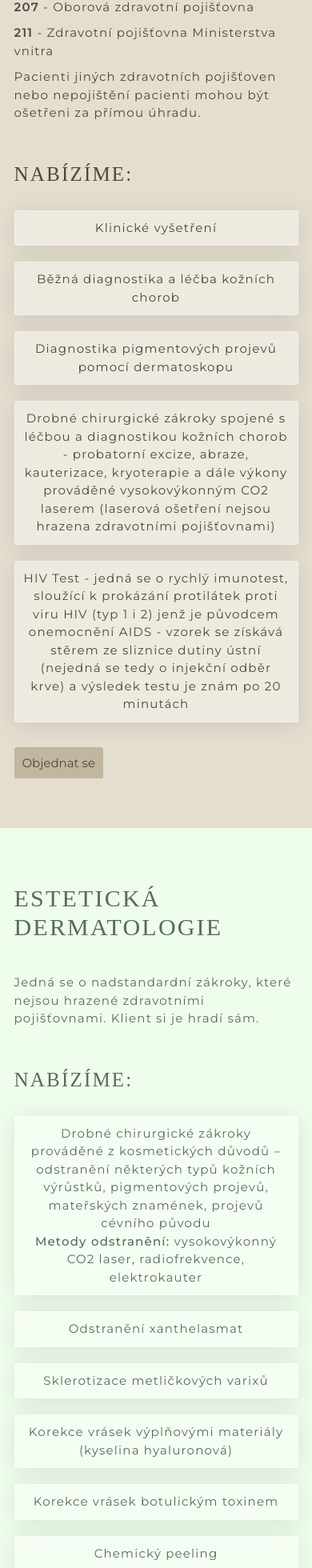
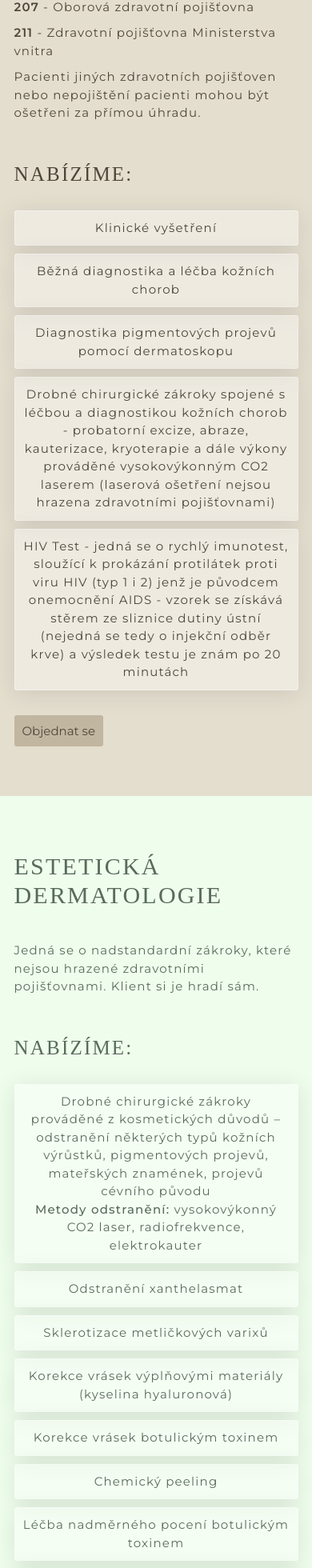
Before and after one commit to terichudejova/kozni-tvrdonova, a React (Vite) app: page /kozni-tvrdonova/sluzbyacenik in a window 390 px wide. Shown: the part 1310-3270 px from the top of the page at 80% size. Built offline with nearby package versions, Linux system fonts and the light colour scheme; a web font is replaced by a local one.

Commit message:
make smaller gaps at widths lower than 400px at dermatologicke and esteticke sluzby

```diff
--- a/src/App.css
+++ b/src/App.css
@@ -1445,6 +1445,11 @@ form .button {
     grid-template-areas: "prvni" "druha" "treti" "ctvrta" "pata";
   }
 }
+@media only screen and (max-width: 400px) {
+  .servicesPrices .dermatologickeSluzby .container .konkretniSluzby {
+    gap: 1rem;
+  }
+}
 .servicesPrices .dermatologickeSluzby .container .konkretniSluzby .sluzba {
   padding: 2rem;
   display: flex;
@@ -1518,6 +1523,11 @@ form .button {
 @media only screen and (max-width: 1000px) {
   .servicesPrices .estetickeSluzby .container .konkretniSluzby {
     grid-template-areas: "prvni" "druha" "treti" "ctvrta" "pata" "sesta" "sedma" "osma" "devata" "desata" "jedenacta";
+  }
+}
+@media only screen and (max-width: 400px) {
+  .servicesPrices .estetickeSluzby .container .konkretniSluzby {
+    gap: 1rem;
   }
 }
 .servicesPrices .estetickeSluzby .container .konkretniSluzby .sluzba {
```
Also changed, not shown: src/App.scss (+8 -0 lines), 1 other file (tests, documents, lock files or other folders).
